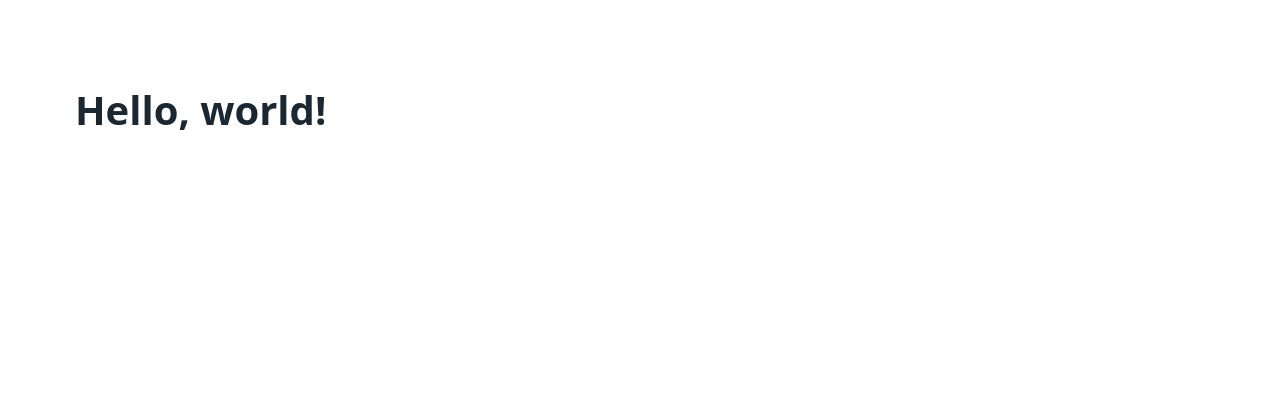
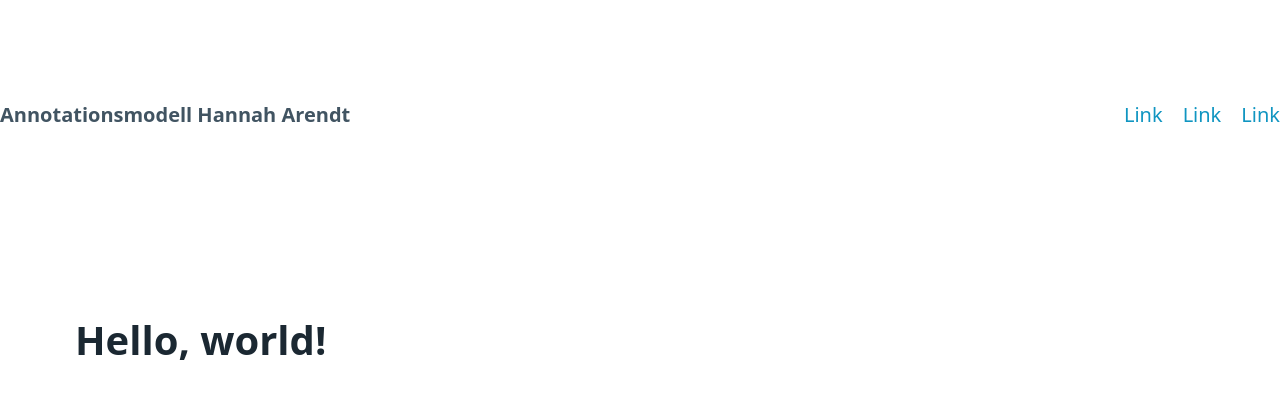
Before and after one commit to katzelinikobold/arendt-lesespuren, a plain HTML site: page index.html in a window 1280 px wide. Drawn offline with Linux system fonts and the light colour scheme.

Commit message:
add header and footer in index.html

```diff
--- a/index.html
+++ b/index.html
@@ -4,11 +4,26 @@
     <meta charset="utf-8">
     <meta name="viewport" content="width=device-width, initial-scale=1">
     <link rel="stylesheet" href="css/pico.min.css">
-    <title>Hello, world!</title>
+    <title>Masterarbeit Bruno</title>
   </head>
+  <header>
+    <nav>
+        <ul>
+          <li><strong>Annotationsmodell Hannah Arendt</strong></li>
+        </ul>
+        <ul>
+          <li><a href="#">Link</a></li>
+          <li><a href="#">Link</a></li>
+          <li><a href="#">Link</a></li>
+        </ul>
+      </nav>
+  </header>
   <body>
     <main class="container">
       <h1>Hello, world!</h1>
     </main>
   </body>
+  <footer>
+
+  </footer>
 </html>
```
